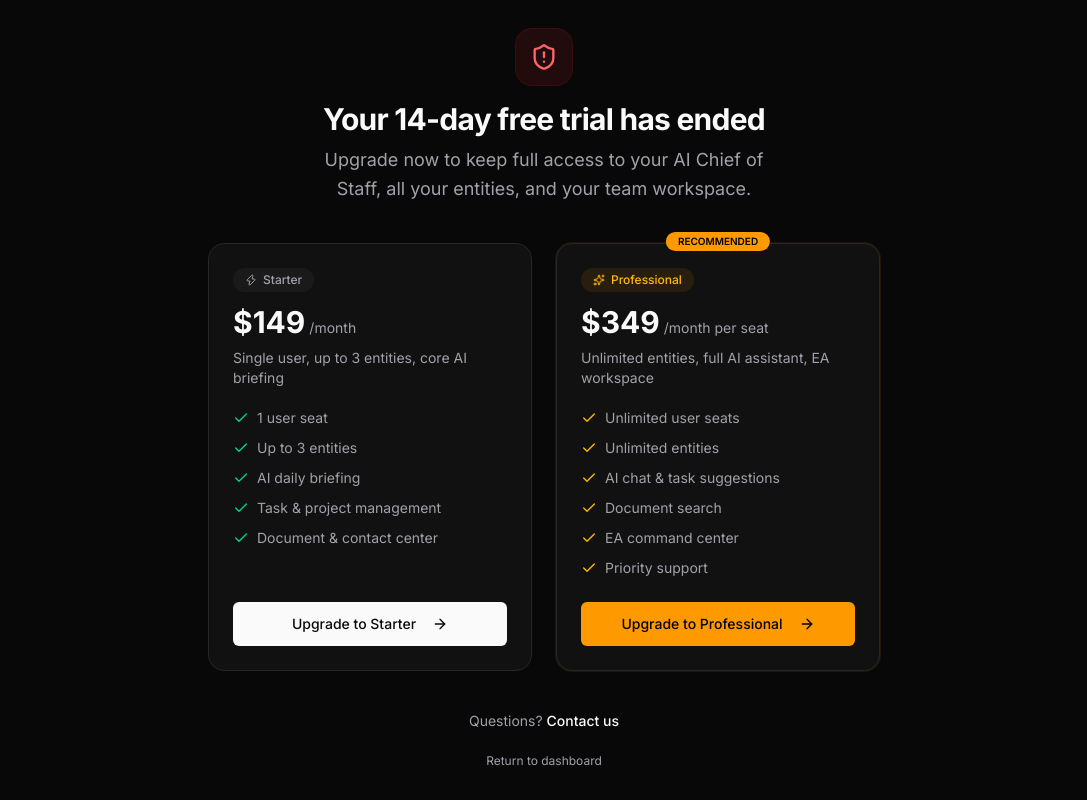
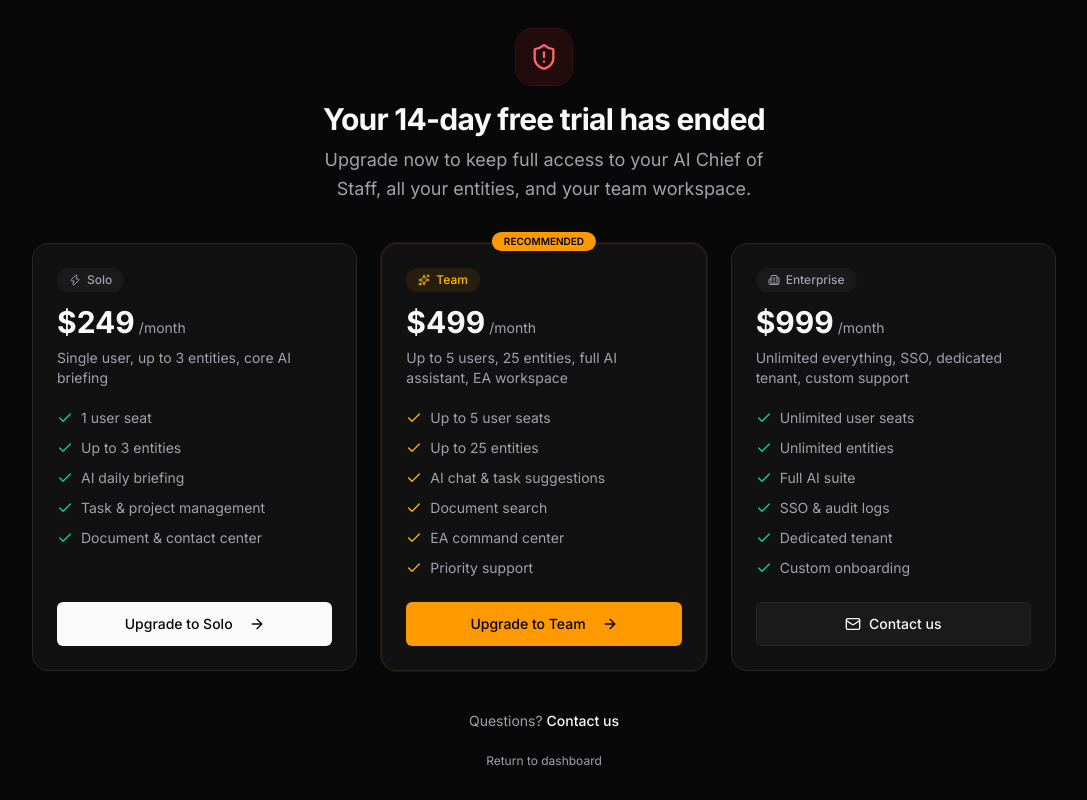
Before and after one commit to candrus43/Operion, a Next.js app: page /trial-expired in a window 1280 px wide. Shown: the whole page, without its empty margins (96-1183 px from the left). Built offline with nearby package versions, Linux system fonts and the light colour scheme.

Commit message:
Update pricing to final 3-tier — Solo 49, Team 99, Enterprise 99

```diff
--- a/src/app/pricing/page.tsx
+++ b/src/app/pricing/page.tsx
@@ -1,46 +1,66 @@
 import Link from "next/link"
-import { Sparkles, Check, ArrowRight, Building2, Users, Briefcase, Search, Zap } from "lucide-react"
+import { Sparkles, Check, ArrowRight, Building2, Users, Briefcase, Search, Zap, Mail } from "lucide-react"
 
 const plans = [
   {
-    name: "Starter",
-    price: "$149",
+    name: "Solo",
+    price: "$249",
     period: "/month",
     description: "For solo operators managing a small portfolio.",
-    href: "https://buy.stripe.com/eVqdR909v2TpefK08k1wY0d",
+    href: "https://buy.stripe.com/fZucN5cWhgKf5Je08k1wY0f",
     features: [
-      { text: "Single user", included: true },
+      { text: "1 user seat", included: true },
       { text: "Up to 3 entities", included: true },
-      { text: "Core AI briefing", included: true },
+      { text: "AI daily briefing", included: true },
       { text: "Task & project management", included: true },
-      { text: "Document center", included: true },
-      { text: "Unlimited entities", included: false },
-      { text: "Full AI assistant", included: false },
+      { text: "Document & contact center", included: true },
+      { text: "AI chat & task suggestions", included: false },
       { text: "Document search", included: false },
       { text: "EA workspace", included: false },
       { text: "Advanced permissions", included: false },
+      { text: "Priority support", included: false },
     ],
     highlighted: false,
   },
   {
-    name: "Professional",
-    price: "$349",
-    period: "/month per seat",
+    name: "Team",
+    price: "$499",
+    period: "/month",
     description: "For owners and teams running multiple entities.",
-    href: "https://buy.stripe.com/7sY8wPbSdeC7efK08k1wY0e",
+    href: "https://buy.stripe.com/8x27sLg8teC75Je9IU1wY0g",
     features: [
-      { text: "Unlimited users", included: true },
-      { text: "Unlimited entities", included: true },
-      { text: "Core AI briefing", included: true },
-      { text: "Full AI assistant", included: true },
+      { text: "Up to 5 user seats", included: true },
+      { text: "Up to 25 entities", included: true },
+      { text: "AI daily briefing", included: true },
+      { text: "AI chat & task suggestions", included: true },
       { text: "Document search", included: true },
       { text: "EA workspace", included: true },
       { text: "Advanced permissions", included: true },
       { text: "Priority support", included: true },
       { text: "Task & project management", included: true },
-      { text: "Document center", included: true },
+      { text: "Document & contact center", included: true },
     ],
     highlighted: true,
+  },
+  {
+    name: "Enterprise",
+    price: "$999",
+    period: "/month",
+    description: "For organizations with advanced needs and scale.",
+    href: null,
+    features: [
+      { text: "Unlimited user seats", included: true },
+      { text: "Unlimited entities", included: true },
+      { text: "AI daily briefing", included: true },
+      { text: "AI chat & task suggestions", included: true },
+      { text: "Document search", included: true },
+      { text: "EA workspace", included: true },
+      { text: "Advanced permissions", included: true },
+      { text: "Priority support", included: true },
+      { text: "SSO & audit logs", included: true },
+      { text: "Dedicated tenant", included: true },
+    ],
+    highlighted: false,
   },
 ]
 
@@ -73,14 +93,14 @@ const features = [
   {
     icon: Sparkles,
     title: "14-Day Trial",
-    description: "Try all Professional features free. No credit card required.",
+    description: "Try all features free. No credit card required.",
   },
 ]
 
 export default function PricingPage() {
   return (
     <div className="min-h-screen bg-[#080808]">
-      <div className="mx-auto max-w-5xl px-4 py-24 sm:px-6 lg:px-8">
+      <div className="mx-auto max-w-6xl px-4 py-24 sm:px-6 lg:px-8">
         {/* Header */}
         <div className="text-center space-y-4 mb-16">
           <div className="inline-flex items-center justify-center w-12 h-12 rounded-xl bg-primary/10">
@@ -104,12 +124,12 @@ export default function PricingPage() {
         </div>
 
         {/* Pricing Cards */}
-        <div className="grid gap-8 lg:grid-cols-2 max-w-3xl mx-auto">
+        <div className="grid gap-8 lg:grid-cols-3 max-w-4xl mx-auto">
           {plans.map((plan) => (
             <div
               key={plan.name}
-              className={`relative rounded-xl border-0 bg-[#111111] shadow-2xl${
-                plan.highlighted ? " ring-2 ring-primary/30 scale-[1.02]" : ""
+              className={`relative rounded-xl border-0 bg-[#111111] shadow-2xl flex flex-col${
+                plan.highlighted ? " ring-2 ring-primary/30 lg:scale-[1.04]" : ""
               }`}
             >
               {plan.highlighted && (
@@ -127,7 +147,7 @@ export default function PricingPage() {
                   <span className="text-sm text-muted-foreground ml-1">{plan.period}</span>
                 </div>
               </div>
-              <div className="px-6 pb-4 space-y-3">
+              <div className="px-6 pb-4 space-y-3 flex-1">
                 <ul className="space-y-2.5">
                   {plan.features.map((feature) => (
                     <li
@@ -149,6 +169,7 @@ export default function PricingPage() {
                 </ul>
               </div>
               <div className="px-6 pb-6">
+                {plan.href ? (
                   <a
                     href={plan.href}
                     target="_blank"
@@ -162,6 +183,15 @@ export default function PricingPage() {
                     Subscribe to {plan.name}
                     <ArrowRight className="h-4 w-4" />
                   </a>
+                ) : (
+                  <a
+                    href="mailto:hello@operion.ai"
+                    className="inline-flex items-center justify-center gap-2 rounded-md text-sm font-medium h-10 px-4 w-full transition-colors border border-[#262626] bg-[#1a1a1a] hover:bg-[#222]"
+                  >
+                    <Mail className="h-4 w-4" />
+                    Contact us
+                  </a>
+                )}
               </div>
             </div>
           ))}
--- a/src/app/trial-expired/page.tsx
+++ b/src/app/trial-expired/page.tsx
@@ -1,17 +1,17 @@
 "use client"
 
 import Link from "next/link"
-import { Sparkles, ShieldAlert, Zap, Users, Check, ArrowRight } from "lucide-react"
+import { Sparkles, ShieldAlert, Zap, Users, Building2, Check, ArrowRight, Mail } from "lucide-react"
 
 const STRIPE_LINKS = {
-  starter: "https://buy.stripe.com/eVqdR909v2TpefK08k1wY0d",
-  professional: "https://buy.stripe.com/7sY8wPbSdeC7efK08k1wY0e",
+  solo: "https://buy.stripe.com/fZucN5cWhgKf5Je08k1wY0f",
+  team: "https://buy.stripe.com/8x27sLg8teC75Je9IU1wY0g",
 }
 
 export default function TrialExpiredPage() {
   return (
     <div className="min-h-screen flex items-center justify-center p-4 bg-[#080808]">
-      <div className="w-full max-w-2xl space-y-10">
+      <div className="w-full max-w-5xl space-y-10">
         {/* Header */}
         <div className="text-center space-y-4">
           <div className="inline-flex items-center justify-center w-14 h-14 rounded-2xl bg-red-500/10 ring-1 ring-red-500/20">
@@ -28,16 +28,16 @@ export default function TrialExpiredPage() {
         </div>
 
         {/* Plans */}
-        <div className="grid gap-6 sm:grid-cols-2">
-          {/* Starter */}
+        <div className="grid gap-6 sm:grid-cols-3">
+          {/* Solo */}
           <div className="relative rounded-2xl bg-[#111111] border border-white/[0.06] p-6 flex flex-col">
             <div className="mb-5">
               <div className="inline-flex items-center gap-1.5 rounded-full bg-white/[0.04] px-3 py-1 text-xs font-medium text-muted-foreground mb-3">
                 <Zap className="h-3 w-3" />
-                Starter
+                Solo
               </div>
               <div className="flex items-baseline gap-1">
-                <span className="text-3xl font-bold">$149</span>
+                <span className="text-3xl font-bold">$249</span>
                 <span className="text-muted-foreground text-sm">/month</span>
               </div>
               <p className="text-sm text-muted-foreground mt-2">
@@ -61,17 +61,17 @@ export default function TrialExpiredPage() {
             </ul>
 
             <a
-              href={STRIPE_LINKS.starter}
+              href={STRIPE_LINKS.solo}
               target="_blank"
               rel="noopener noreferrer"
               className="inline-flex items-center justify-center gap-2 whitespace-nowrap rounded-md text-sm font-medium ring-offset-background transition-colors focus-visible:outline-none focus-visible:ring-2 focus-visible:ring-ring focus-visible:ring-offset-2 disabled:pointer-events-none disabled:opacity-50 bg-primary text-primary-foreground hover:bg-primary/90 h-11 px-8 w-full"
             >
-              Upgrade to Starter
+              Upgrade to Solo
               <ArrowRight className="ml-2 h-4 w-4" />
             </a>
           </div>
 
-          {/* Professional */}
+          {/* Team */}
           <div className="relative rounded-2xl bg-[#111111] border border-amber-500/20 p-6 flex flex-col ring-1 ring-amber-500/10">
             <div className="absolute -top-3 left-1/2 -translate-x-1/2 rounded-full bg-amber-500 px-3 py-0.5 text-[10px] font-semibold text-black">
               RECOMMENDED
@@ -80,21 +80,21 @@ export default function TrialExpiredPage() {
             <div className="mb-5">
               <div className="inline-flex items-center gap-1.5 rounded-full bg-amber-500/10 px-3 py-1 text-xs font-medium text-amber-400 mb-3">
                 <Sparkles className="h-3 w-3" />
-                Professional
+                Team
               </div>
               <div className="flex items-baseline gap-1">
-                <span className="text-3xl font-bold">$349</span>
-                <span className="text-muted-foreground text-sm">/month per seat</span>
+                <span className="text-3xl font-bold">$499</span>
+                <span className="text-muted-foreground text-sm">/month</span>
               </div>
               <p className="text-sm text-muted-foreground mt-2">
-                Unlimited entities, full AI assistant, EA workspace
+                Up to 5 users, 25 entities, full AI assistant, EA workspace
               </p>
             </div>
 
             <ul className="space-y-2.5 mb-6 flex-1">
               {[
-                "Unlimited user seats",
-                "Unlimited entities",
+                "Up to 5 user seats",
+                "Up to 25 entities",
                 "AI chat & task suggestions",
                 "Document search",
                 "EA command center",
@@ -108,13 +108,54 @@ export default function TrialExpiredPage() {
             </ul>
 
             <a
-              href={STRIPE_LINKS.professional}
+              href={STRIPE_LINKS.team}
               target="_blank"
               rel="noopener noreferrer"
               className="inline-flex items-center justify-center gap-2 whitespace-nowrap rounded-md text-sm font-medium ring-offset-background transition-colors focus-visible:outline-none focus-visible:ring-2 focus-visible:ring-ring focus-visible:ring-offset-2 disabled:pointer-events-none disabled:opacity-50 bg-amber-500 hover:bg-amber-400 text-black h-11 px-8 w-full"
             >
-              Upgrade to Professional
+              Upgrade to Team
               <ArrowRight className="ml-2 h-4 w-4" />
+            </a>
+          </div>
+
+          {/* Enterprise */}
+          <div className="relative rounded-2xl bg-[#111111] border border-white/[0.06] p-6 flex flex-col">
+            <div className="mb-5">
+              <div className="inline-flex items-center gap-1.5 rounded-full bg-white/[0.04] px-3 py-1 text-xs font-medium text-muted-foreground mb-3">
+                <Building2 className="h-3 w-3" />
+                Enterprise
+              </div>
+              <div className="flex items-baseline gap-1">
+                <span className="text-3xl font-bold">$999</span>
+                <span className="text-muted-foreground text-sm">/month</span>
+              </div>
+              <p className="text-sm text-muted-foreground mt-2">
+                Unlimited everything, SSO, dedicated tenant, custom support
+              </p>
+            </div>
+
+            <ul className="space-y-2.5 mb-6 flex-1">
+              {[
+                "Unlimited user seats",
+                "Unlimited entities",
+                "Full AI suite",
+                "SSO & audit logs",
+                "Dedicated tenant",
+                "Custom onboarding",
+              ].map((f) => (
+                <li key={f} className="flex items-start gap-2 text-sm text-muted-foreground">
+                  <Check className="h-4 w-4 text-emerald-400 shrink-0 mt-0.5" />
+                  {f}
+                </li>
+              ))}
+            </ul>
+
+            <a
+              href="mailto:hello@operion.ai"
+              className="inline-flex items-center justify-center gap-2 whitespace-nowrap rounded-md text-sm font-medium ring-offset-background transition-colors focus-visible:outline-none focus-visible:ring-2 focus-visible:ring-ring focus-visible:ring-offset-2 disabled:pointer-events-none disabled:opacity-50 border border-[#262626] bg-[#1a1a1a] hover:bg-[#222] h-11 px-8 w-full"
+            >
+              <Mail className="h-4 w-4" />
+              Contact us
             </a>
           </div>
         </div>
--- a/src/components/trial-banner.tsx
+++ b/src/components/trial-banner.tsx
@@ -3,7 +3,6 @@
 import { useState, useEffect } from "react"
 import { X, ArrowRight, Clock, AlertTriangle, ShieldAlert } from "lucide-react"
 import { Button } from "@/components/ui/button"
-import { cn } from "@/lib/utils"
 
 interface TrialStatus {
   status: string
@@ -13,8 +12,8 @@ interface TrialStatus {
 }
 
 const STRIPE_LINKS = {
-  starter: "https://buy.stripe.com/eVqdR909v2TpefK08k1wY0d",
-  professional: "https://buy.stripe.com/7sY8wPbSdeC7efK08k1wY0e",
+  solo: "https://buy.stripe.com/fZucN5cWhgKf5Je08k1wY0f",
+  team: "https://buy.stripe.com/8x27sLg8teC75Je9IU1wY0g",
 }
 
 export function TrialBanner() {
@@ -59,7 +58,7 @@ export function TrialBanner() {
         </div>
         <div className="flex items-center gap-2 shrink-0">
           <a
-            href={STRIPE_LINKS.professional}
+            href={STRIPE_LINKS.team}
             target="_blank"
             rel="noopener noreferrer"
             className="inline-flex items-center justify-center gap-2 rounded-md text-xs font-medium h-8 px-4 bg-red-600 hover:bg-red-500 text-white transition-colors"
@@ -87,7 +86,7 @@ export function TrialBanner() {
         </div>
         <div className="flex items-center gap-2 shrink-0">
           <a
-            href={STRIPE_LINKS.starter}
+            href={STRIPE_LINKS.solo}
             target="_blank"
             rel="noopener noreferrer"
             className="inline-flex items-center justify-center gap-2 rounded-md text-xs font-medium h-8 px-4 border border-amber-700/50 bg-amber-900/20 text-amber-200 hover:bg-amber-900/40 transition-colors"
@@ -121,7 +120,7 @@ export function TrialBanner() {
         </div>
         <div className="flex items-center gap-2 shrink-0">
           <a
-            href={STRIPE_LINKS.starter}
+            href={STRIPE_LINKS.solo}
             target="_blank"
             rel="noopener noreferrer"
             className="inline-flex items-center justify-center rounded-md h-7 px-3 text-xs text-muted-foreground hover:text-foreground transition-colors"
```
Lines whose indentation alone changed are shown as unchanged.
